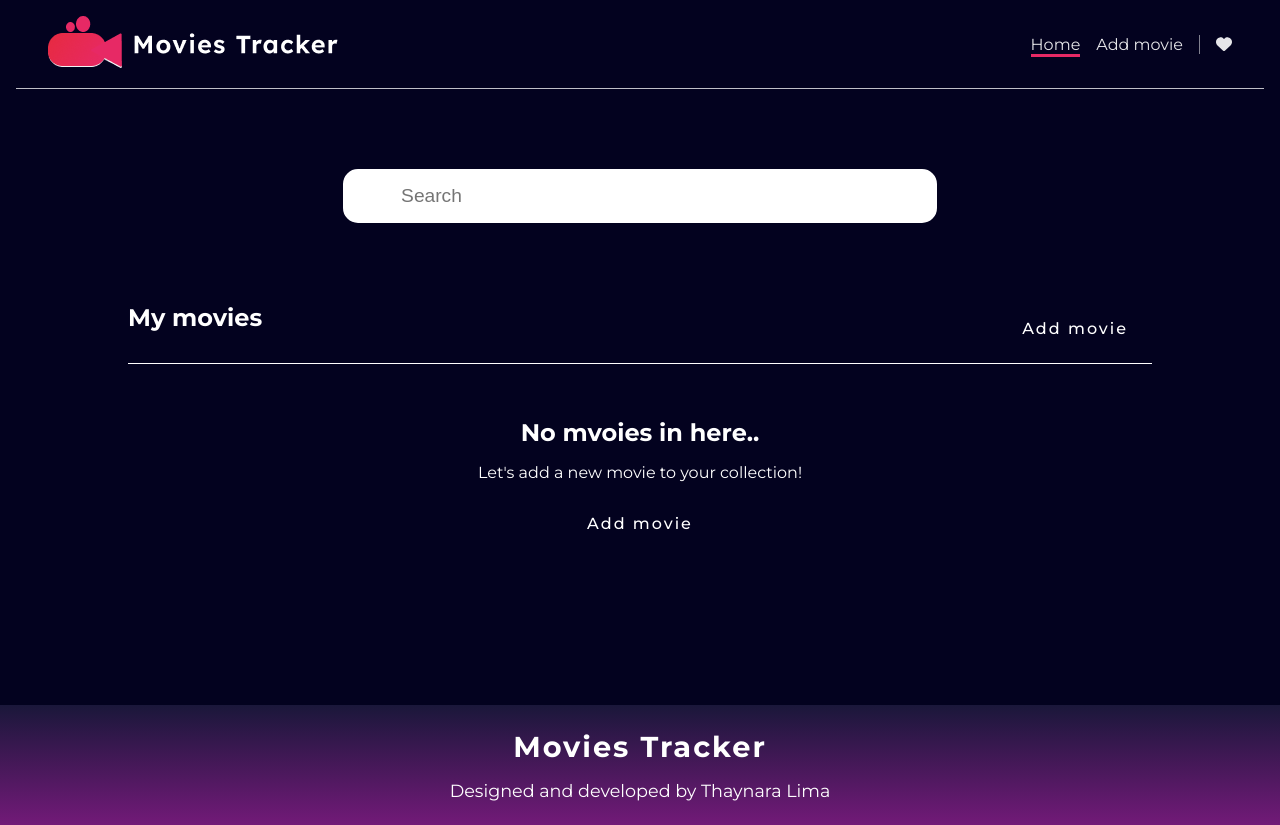
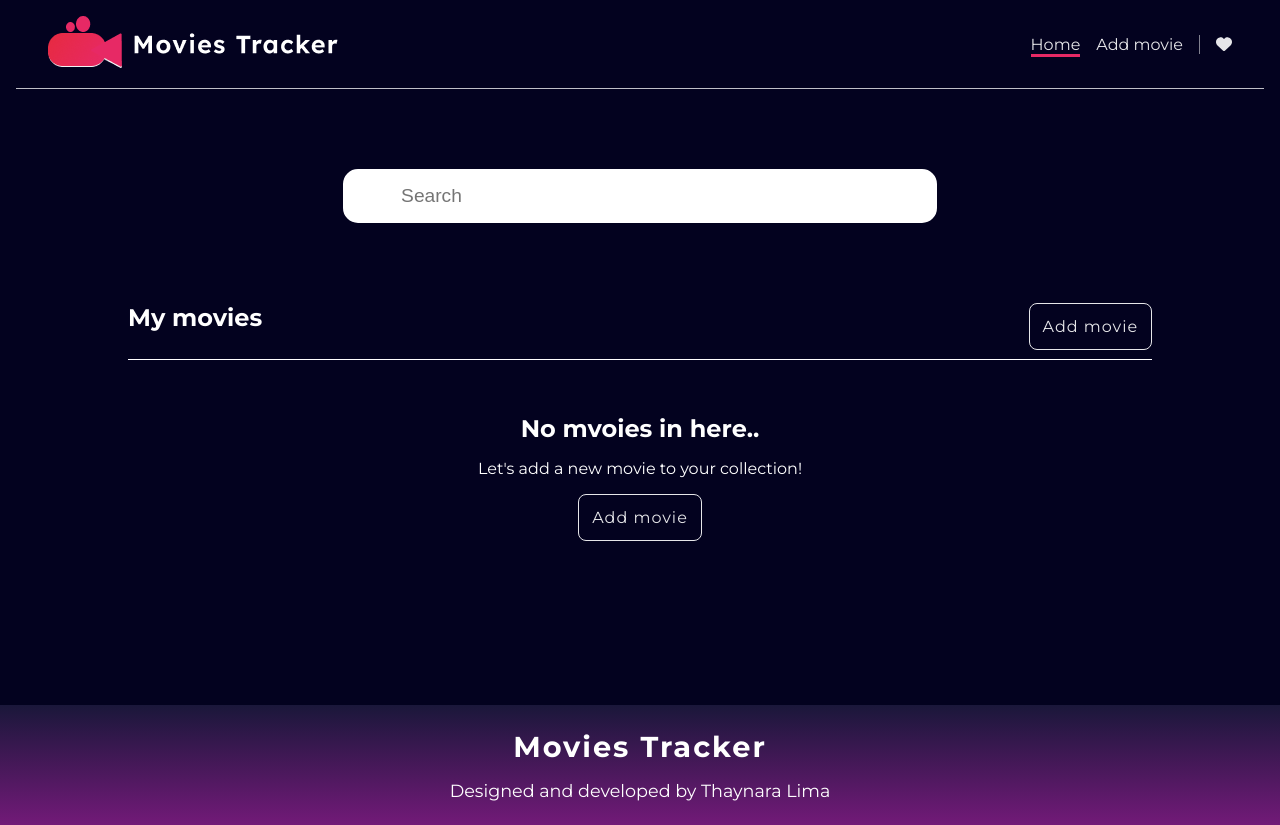
Before and after one commit to ThaynaraLimaa/MoviesTracker, a React (Vite) app: page / in a window 1280 px wide. Built offline with nearby package versions, Linux system fonts and the light colour scheme; data requests are answered from the project's data file; a web font is replaced by a local one.

Commit message:
update link button styles

```diff
--- a/src/components/UI/LinkButton.module.css
+++ b/src/components/UI/LinkButton.module.css
@@ -1,17 +1,35 @@
-.linkButton {
-    background-color: var(--color-blue);
-    padding: 1rem 1.5rem;
-    border-radius: 15px;
+.primaryButton {
+    background-color: var(--color-primary);
     color: var(--color-white);
+    padding: 0.8rem;
+    border-radius: 8px;
     font-weight: 500;
-    font-size: 1rem;
-    letter-spacing: 2px;
+    font-size: var(--fs-paragraph);
+    letter-spacing: 1px;
+    cursor: pointer;
     transition: all 300ms ease-in;
-    cursor: pointer;
 }
 
-.linkButton:hover {
-    background-color: var(--color-blue-hover);
+.primaryButton:hover {
+    background-color: var(--color-accent);
+    letter-spacing: 3px;
+}
+
+.secondaryButton {
+    color: var(--color-black-10);
+    padding: 0.8rem;
+    border: 1px solid var(--color-black-10);
+    border-radius: 8px;
+    font-size: var(--fs-paragraph);
+    letter-spacing: 1px;
+    cursor: pointer;
+    transition: all 300ms ease-in;
+}
+
+.secondaryButton:hover {
+    color: var(--color-accent);
+    border: 1px solid var(--color-accent);
+    letter-spacing: 3px;
 }
 
 @media (max-width: 480px) {
--- a/src/components/UI/LinkButton.tsx
+++ b/src/components/UI/LinkButton.tsx
@@ -4,13 +4,15 @@ import { Link } from 'react-router-dom'
 
 interface ButtonProps {
     children: ReactNode,
-    to: string
+    to: string,
+    role: 'primary' | 'secondary'
 }
 
-export default function LinkButton({children, to}: ButtonProps) {
+export default function LinkButton({children, to, role}: ButtonProps) {
+    const styleName = role == 'primary' ? styles.primaryButton : styles.secondaryButton
 
     return (
-       <Link to={to} className={styles.linkButton}>
+       <Link to={to} className={styleName}>
             {children}
        </Link>
     )
```
